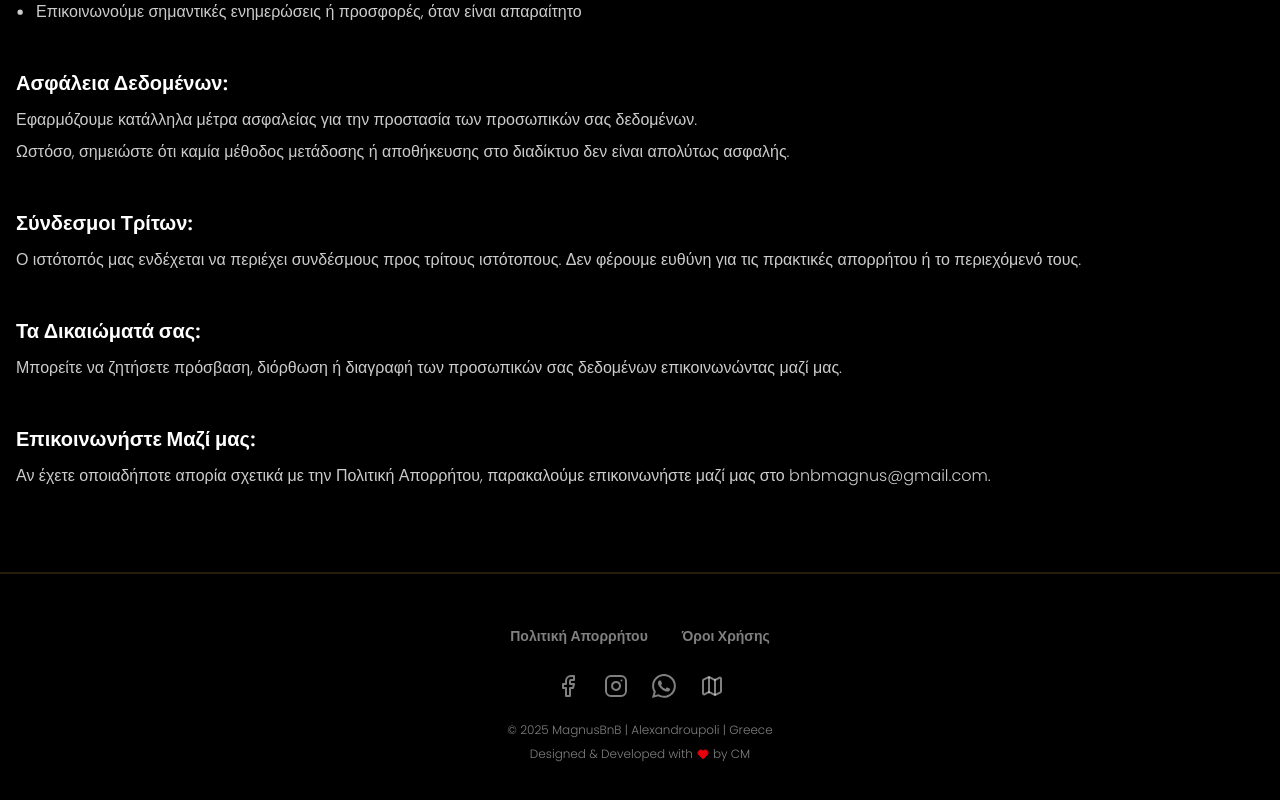
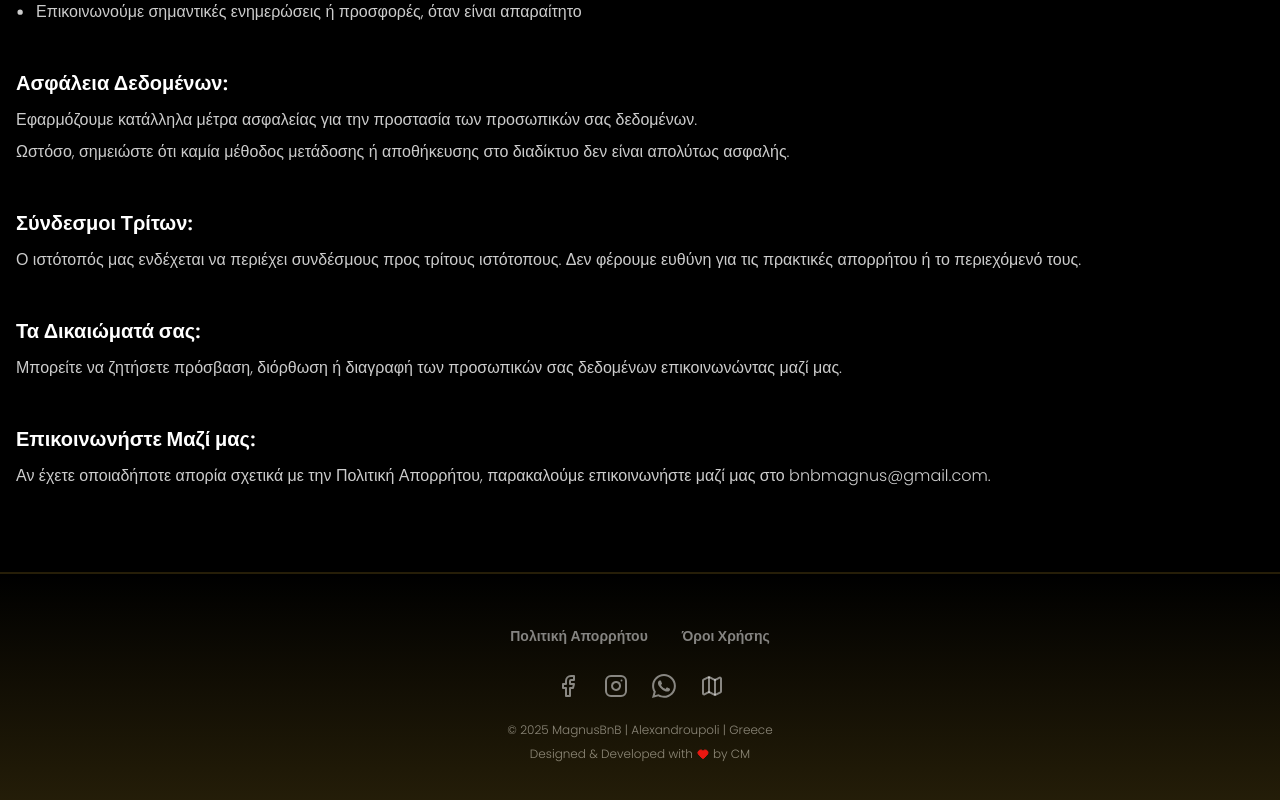
Before and after one commit to chrismitsdev/magnus-bnb, a Next.js app: page /privacy-policy in a window 1280 px wide. Shown: the part 822-1622 px from the top of the page. Built offline with nearby package versions, Linux system fonts and the light colour scheme; a web font is replaced by a local one.

Commit message:
chore: minor ui changes in footer

```diff
--- a/src/components/shared/footer.tsx
+++ b/src/components/shared/footer.tsx
@@ -7,7 +7,7 @@ import {WhatsAppIcon} from '@/src/components/icons/whatsapp'
 
 function Footer() {
   return (
-    <footer className='py-12 bg-background border-t-2 border-t-accent/15'>
+    <footer className='py-12 relative bg-background border-t-2 border-t-accent/15 before:absolute before:inset-0 before:bg-gradient-to-t before:from-accent/15 before:to-transparent'>
       <Container>
         <div className='flex items-center flex-col gap-y-4'>
           <div className='flex items-center gap-4'>
--- a/src/components/ui/button.tsx
+++ b/src/components/ui/button.tsx
@@ -20,8 +20,7 @@ const buttonPropsMap: {
       'bg-accent text-accent-foreground border-accent hover:bg-accent/50 hover:border-accent/50',
     outline:
       'bg-background text-accent border-accent/15 hover:border-accent active:border-accent',
-    ghost:
-      'bg-background text-foreground/50 border-transparent hover:text-foreground'
+    ghost: 'text-foreground/50 border-transparent hover:text-foreground'
   },
   size: {
     lg: 'px-6 py-2 text-lg',
```
